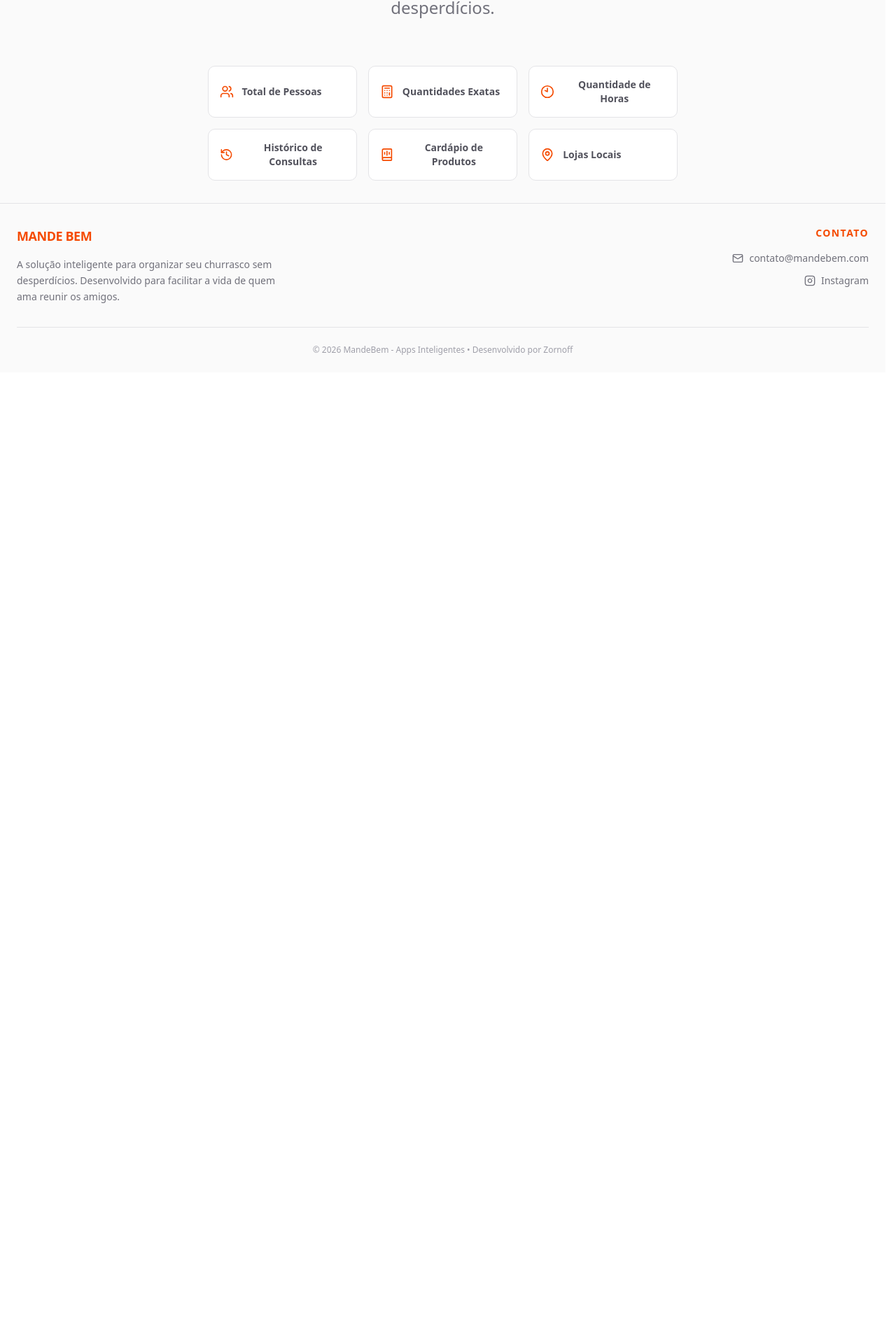
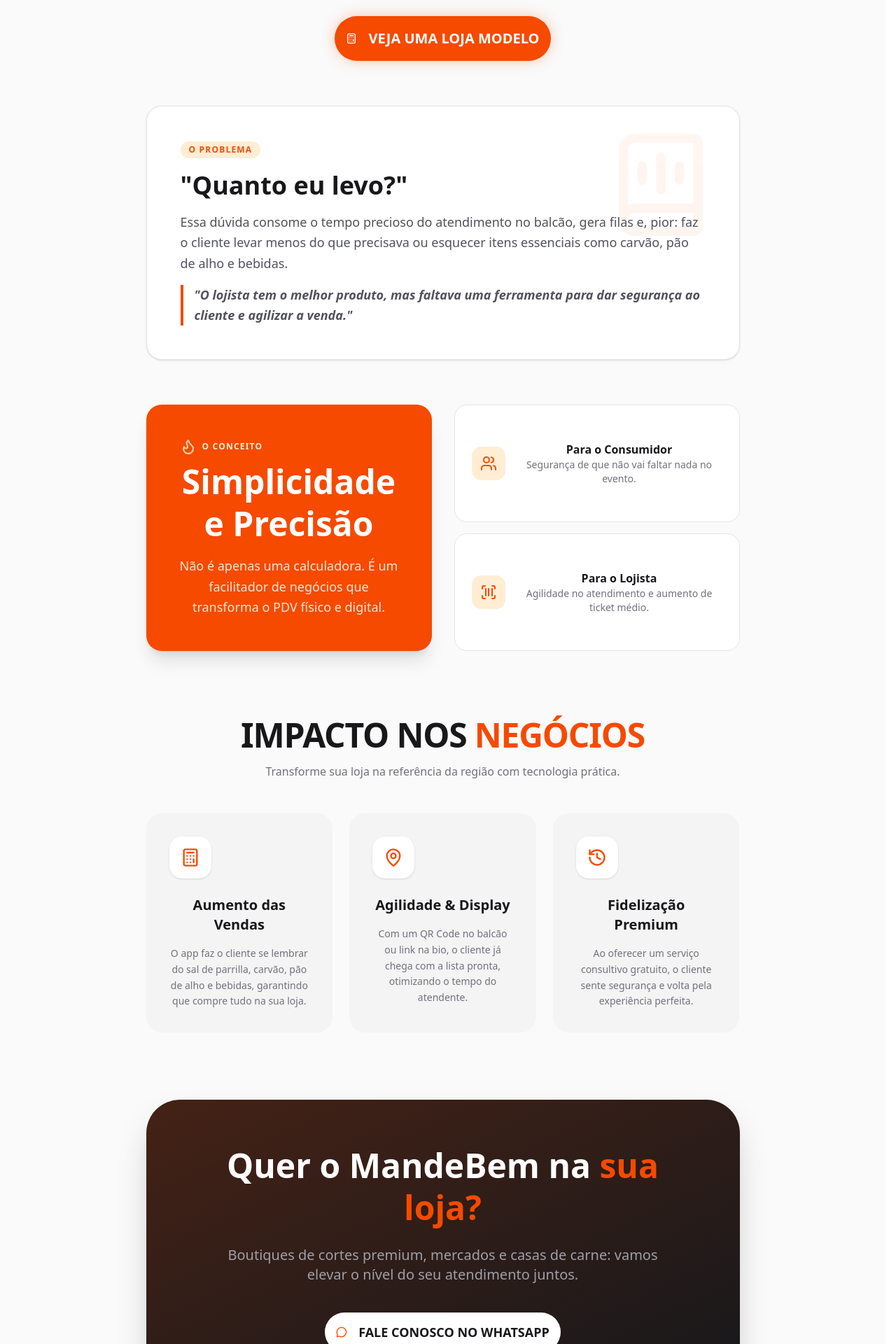
Before and after one commit to czornoff/app-churrasco-cliente, a Next.js app: page / in a window 1280 px wide. Shown: the part 532-2452 px from the top of the page at 70% size. Before the commit the page ends 1064 px from the top, so only its background shows below. Built offline with nearby package versions, Linux system fonts and the light colour scheme; no server answers.

Commit message:
chore: criação de nova página inicial

```diff
--- a/src/app/page.tsx
+++ b/src/app/page.tsx
@@ -2,7 +2,7 @@ import { getServerSession } from "next-auth";
 import { authOptions } from "@/lib/auth";
 import Link from "next/link";
 import { Button } from "@/components/ui/button";
-import { Calculator, Flame, MapPin, Users, Clock10, History, BookAudio, Mail, Instagram } from "lucide-react";
+import { Calculator, Flame, MapPin, Users, History, BookAudio, Mail, Instagram, ScanBarcode, MessageCircle } from "lucide-react";
 import { ThemeToggle } from "@/components/ThemeToggle";
 import Image from "next/image";
 
@@ -17,55 +17,174 @@ export default async function Home() {
                 <ThemeToggle />
             </div>
 
-            <div className="flex-1 flex flex-col items-center justify-center max-w-3xl space-y-8 animate-in fade-in slide-in-from-bottom-4 duration-1000 py-8">
+            <div className="flex-1 flex flex-col items-center justify-center max-w-4xl space-y-16 animate-in fade-in slide-in-from-bottom-4 duration-1000 py-16 px-6">
+                {/* Hero Section */}
+                <div className="flex flex-col items-center space-y-8">
                     {/* Logo / Icon Area */}
                     <div className="flex justify-center">
-                    <div className="">
+                        <div className="relative group">
+                            <div className="absolute -inset-1 bg-gradient-to-r from-orange-600 to-red-600 rounded-full blur opacity-25 group-hover:opacity-50 transition duration-1000 group-hover:duration-200"></div>
                             <img
                                 src={`${process.env.NEXT_PUBLIC_BASE_PATH || ''}/icon-512.png`}
                                 alt="Logo"
-                            className="w-48 h-48 object-cover"
+                                className="relative w-40 h-40 md:w-48 md:h-48 object-cover rounded-full bg-white dark:bg-zinc-900 border-4 border-white dark:border-zinc-800 shadow-xl"
                             />
                         </div>
                     </div>
 
                     {/* Content Area */}
                     <div className="space-y-4">
-                    <h1 className="text-5xl md:text-7xl font-black text-zinc-900 dark:text-white uppercase tracking-tighter leading-tight">
-                        Cálculo de <span className="text-orange-600">churrasco</span>
+                        <h1 className="text-5xl md:text-8xl font-black text-zinc-900 dark:text-white uppercase tracking-tighter leading-none">
+                            Mande <span className="text-orange-600">Bem</span>
                         </h1>
-                    <p className="text-xl md:text-2xl text-zinc-500 dark:text-zinc-400 font-medium max-w-2xl mx-auto leading-relaxed">
-                        A solução inteligente para organizar seu churrasco sem desperdícios.
+                        <p className="text-xl md:text-3xl text-zinc-500 dark:text-zinc-400 font-medium max-w-2xl mx-auto leading-tight italic">
+                            A solução inteligente para organizar seu churrasco.
                         </p>
                     </div>
 
-                {/* Features Row */}
-                <div className="grid grid-cols-1 md:grid-cols-3 gap-4 pt-8 max-w-2xl mx-auto">
-                    <div className="p-4 bg-white dark:bg-zinc-900/50 rounded-lg border border-zinc-200 dark:border-zinc-800 flex items-center gap-3">
-                        <Users className="text-orange-600" size={20} />
-                        <span className="text-sm font-bold text-zinc-600 dark:text-zinc-300">Total de Pessoas</span>
-                    </div>
-                    <div className="p-4 bg-white dark:bg-zinc-900/50 rounded-lg border border-zinc-200 dark:border-zinc-800 flex items-center gap-3">
-                        <Calculator className="text-orange-600" size={20} />
-                        <span className="text-sm font-bold text-zinc-600 dark:text-zinc-300">Quantidades Exatas</span>
-                    </div>
-                    <div className="p-4 bg-white dark:bg-zinc-900/50 rounded-lg border border-zinc-200 dark:border-zinc-800 flex items-center gap-3">
-                        <Clock10 className="text-orange-600" size={20} />
-                        <span className="text-sm font-bold text-zinc-600 dark:text-zinc-300">Quantidade de Horas</span>
-                    </div>
-                    <div className="p-4 bg-white dark:bg-zinc-900/50 rounded-lg border border-zinc-200 dark:border-zinc-800 flex items-center gap-3">
-                        <History className="text-orange-600" size={20} />
-                        <span className="text-sm font-bold text-zinc-600 dark:text-zinc-300">Histórico de Consultas</span>
-                    </div>
-                    <div className="p-4 bg-white dark:bg-zinc-900/50 rounded-lg border border-zinc-200 dark:border-zinc-800 flex items-center gap-3">
-                        <BookAudio className="text-orange-600" size={20} />
-                        <span className="text-sm font-bold text-zinc-600 dark:text-zinc-300">Cardápio de Produtos</span>
-                    </div>
-                    <div className="p-4 bg-white dark:bg-zinc-900/50 rounded-lg border border-zinc-200 dark:border-zinc-800 flex items-center gap-3">
-                        <MapPin className="text-orange-600" size={20} />
-                        <span className="text-sm font-bold text-zinc-600 dark:text-zinc-300">Lojas Locais</span>
+                    {/* Main CTA */}
+                    <div className="pt-4">
+                        <Button
+                            asChild
+                            size="lg"
+                            className="bg-orange-600 hover:bg-orange-700 text-white font-bold text-xl px-12 py-8 rounded-full shadow-[0_0_20px_rgba(234,88,12,0.3)] hover:shadow-[0_0_30px_rgba(234,88,12,0.5)] transition-all transform hover:scale-105 active:scale-95"
+                        >
+                            <Link href="./loja-modelo">
+                                <Calculator className="mr-2 h-6 w-6" />
+                                VEJA UMA LOJA MODELO
+                            </Link>
+                        </Button>
                     </div>
                 </div>
+
+                {/* The "Gap" Section - LinkedIn Article Content */}
+                <section className="w-full space-y-8 text-left bg-white dark:bg-zinc-900/40 p-8 md:p-12 rounded-3xl border border-zinc-200 dark:border-zinc-800 shadow-sm relative overflow-hidden">
+                    <div className="absolute top-0 right-0 p-8 opacity-5">
+                        <BookAudio size={160} className="text-orange-600" />
+                    </div>
+
+                    <div className="space-y-4 relative z-10">
+                        <span className="inline-block px-3 py-1 text-xs font-bold uppercase tracking-widest text-orange-600 bg-orange-100 dark:bg-orange-900/30 rounded-full">
+                            O Problema
+                        </span>
+                        <h2 className="text-3xl md:text-4xl font-black text-zinc-900 dark:text-white leading-tight">
+                            "Quanto eu levo?"
+                        </h2>
+                        <p className="text-zinc-600 dark:text-zinc-400 text-lg leading-relaxed">
+                            Essa dúvida consome o tempo precioso do atendimento no balcão, gera filas e, pior: faz o cliente levar menos do que precisava ou esquecer itens essenciais como carvão, pão de alho e bebidas.
+                        </p>
+                        <p className="text-zinc-600 dark:text-zinc-400 text-lg leading-relaxed font-bold border-l-4 border-orange-600 pl-4 italic">
+                            "O lojista tem o melhor produto, mas faltava uma ferramenta para dar segurança ao cliente e agilizar a venda."
+                        </p>
+                    </div>
+                </section>
+
+                {/* The Concept Section */}
+                <section className="grid grid-cols-1 md:grid-cols-2 gap-8 w-full">
+                    <div className="space-y-4 bg-orange-600 p-8 md:p-12 rounded-3xl text-white shadow-xl flex flex-col justify-center">
+                        <div className="flex items-center gap-2 mb-2">
+                            <Flame size={24} className="text-orange-200" />
+                            <span className="text-xs font-bold uppercase tracking-widest text-orange-100">O Conceito</span>
+                        </div>
+                        <h2 className="text-3xl md:text-5xl font-black leading-tight">Simplicidade e Precisão</h2>
+                        <p className="text-orange-50 text-lg leading-relaxed opacity-90">
+                            Não é apenas uma calculadora. É um facilitador de negócios que transforma o PDV físico e digital.
+                        </p>
+                    </div>
+
+                    <div className="grid grid-cols-1 gap-4">
+                        <div className="p-6 bg-white dark:bg-zinc-900/80 rounded-2xl border border-zinc-200 dark:border-zinc-800 flex items-center gap-4 group hover:border-orange-600/30 transition-colors">
+                            <div className="p-3 bg-orange-100 dark:bg-orange-900/20 rounded-xl text-orange-600 group-hover:scale-110 transition-transform">
+                                <Users size={24} />
+                            </div>
+                            <div>
+                                <h4 className="font-bold text-zinc-900 dark:text-white">Para o Consumidor</h4>
+                                <p className="text-sm text-zinc-500">Segurança de que não vai faltar nada no evento.</p>
+                            </div>
+                        </div>
+                        <div className="p-6 bg-white dark:bg-zinc-900/80 rounded-2xl border border-zinc-200 dark:border-zinc-800 flex items-center gap-4 group hover:border-orange-600/30 transition-colors">
+                            <div className="p-3 bg-orange-100 dark:bg-orange-900/20 rounded-xl text-orange-600 group-hover:scale-110 transition-transform">
+                                <ScanBarcode size={24} />
+                            </div>
+                            <div>
+                                <h4 className="font-bold text-zinc-900 dark:text-white">Para o Lojista</h4>
+                                <p className="text-sm text-zinc-500">Agilidade no atendimento e aumento de ticket médio.</p>
+                            </div>
+                        </div>
+                    </div>
+                </section>
+
+                {/* Impact / Benefits Section */}
+                <div className="w-full space-y-12 py-8">
+                    <div className="text-center space-y-4">
+                        <h2 className="text-3xl md:text-5xl font-black text-zinc-900 dark:text-white uppercase tracking-tight">
+                            Impacto nos <span className="text-orange-600">Negócios</span>
+                        </h2>
+                        <p className="text-zinc-500 dark:text-zinc-400 font-medium max-w-2xl mx-auto">
+                            Transforme sua loja na referência da região com tecnologia prática.
+                        </p>
+                    </div>
+
+                    <div className="grid grid-cols-1 md:grid-cols-3 gap-6">
+                        {[
+                            {
+                                title: "Aumento das Vendas",
+                                description: "O app faz o cliente se lembrar do sal de parrilla, carvão, pão de alho e bebidas, garantindo que compre tudo na sua loja.",
+                                icon: <Calculator className="text-orange-600" size={28} />
+                            },
+                            {
+                                title: "Agilidade & Display",
+                                description: "Com um QR Code no balcão ou link na bio, o cliente já chega com a lista pronta, otimizando o tempo do atendente.",
+                                icon: <MapPin className="text-orange-600" size={28} />
+                            },
+                            {
+                                title: "Fidelização Premium",
+                                description: "Ao oferecer um serviço consultivo gratuito, o cliente sente segurança e volta pela experiência perfeita.",
+                                icon: <History className="text-orange-600" size={28} />
+                            }
+                        ].map((item, i) => (
+                            <div key={i} className="p-8 bg-zinc-100 dark:bg-zinc-900/50 rounded-3xl border border-transparent dark:border-zinc-800 hover:bg-white dark:hover:bg-zinc-800 hover:shadow-xl hover:border-zinc-200 transition-all duration-300 group">
+                                <div className="mb-6 p-4 bg-white dark:bg-zinc-800 rounded-2xl w-fit shadow-sm group-hover:bg-orange-600 group-hover:text-white transition-colors duration-300">
+                                    {item.icon}
+                                </div>
+                                <h3 className="text-xl font-bold text-zinc-900 dark:text-white mb-4">{item.title}</h3>
+                                <p className="text-zinc-500 dark:text-zinc-400 leading-relaxed text-sm">
+                                    {item.description}
+                                </p>
+                            </div>
+                        ))}
+                    </div>
+                </div>
+
+                {/* Partnership Invitation (CTA Section) */}
+                <section className="w-full bg-zinc-900 dark:bg-zinc-100 rounded-[3rem] p-10 md:p-16 text-center space-y-8 relative overflow-hidden shadow-2xl">
+                    <div className="absolute inset-0 bg-gradient-to-br from-orange-600/20 to-transparent"></div>
+                    <div className="relative z-10 space-y-6">
+                        <h2 className="text-3xl md:text-5xl font-black text-white dark:text-zinc-900 leading-tight">
+                            Quer o MandeBem na <span className="text-orange-600">sua loja?</span>
+                        </h2>
+                        <p className="text-zinc-400 dark:text-zinc-500 text-lg md:text-xl max-w-2xl mx-auto">
+                            Boutiques de cortes premium, mercados e casas de carne: vamos elevar o nível do seu atendimento juntos.
+                        </p>
+
+                        <div className="flex flex-col md:flex-row items-center justify-center gap-4 pt-4">
+                            <Button
+                                asChild
+                                size="lg"
+                                className="bg-white dark:bg-zinc-900 text-zinc-900 dark:text-white hover:bg-orange-50 dark:hover:bg-zinc-800 font-bold px-8 py-7 rounded-full text-lg w-full md:w-auto"
+                            >
+                                <a
+                                    href="https://api.whatsapp.com/send/?phone=5511993788486&text=SIM%2C%20quero%20saber%20mais%20sobre%20o%20MandeBem%20para%20minha%20loja"
+                                    target="_blank"
+                                    rel="noopener noreferrer"
+                                >
+                                    <MessageCircle className="mr-2 h-5 w-5 text-orange-600" />
+                                    FALE CONOSCO NO WHATSAPP
+                                </a>
+                            </Button>
+                        </div>
+                    </div>
+                </section>
             </div>
 
             {/* General Footer */}
```
Lines whose indentation alone changed are shown as unchanged.
